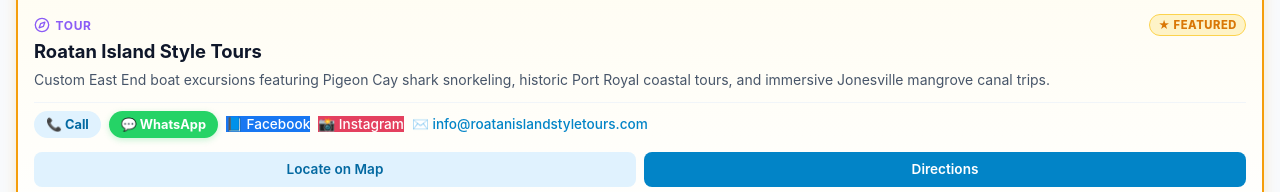
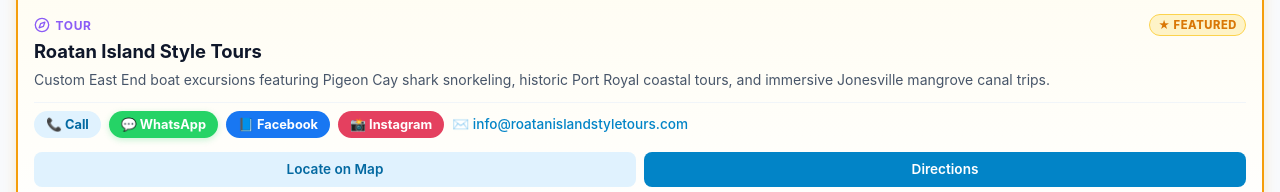
Before and after one commit to bordendesign-rgb/roaspots, a plain HTML site: page index.html in a window 1280 px wide. Shown: the part 739-931 px from the top of the page. Drawn offline with nearby package versions, Linux system fonts and the light colour scheme.

Commit message:
updated button layout for social again

```diff
--- a/app.js
+++ b/app.js
@@ -113,10 +113,10 @@ function renderSpots() {
         contactHTML += `<a href="https://wa.me/${rawDigits}" target="_blank" rel="noopener noreferrer" class="contact-link btn-whatsapp">💬 WhatsApp</a>`;
       }
       if (spot.facebook) {
-        contactHTML += `<a href="${spot.facebook}" target="_blank" rel="noopener noreferrer" class="contact-link" style="background: #1877f2; color: white;">📘 Facebook</a>`;
+        contactHTML += `<a href="${spot.facebook}" target="_blank" rel="noopener noreferrer" class="contact-link btn-social btn-facebook">📘 Facebook</a>`;
       }
       if (spot.instagram) {
-        contactHTML += `<a href="${spot.instagram}" target="_blank" rel="noopener noreferrer" class="contact-link" style="background: #e4405f; color: white;">📸 Instagram</a>`;
+        contactHTML += `<a href="${spot.instagram}" target="_blank" rel="noopener noreferrer" class="contact-link btn-social btn-instagram">📸 Instagram</a>`;
       }
       if (spot.email) {
         contactHTML += `<a href="mailto:${spot.email}" class="contact-link">✉️ ${spot.email}</a>`;
--- a/css/style.css
+++ b/css/style.css
@@ -257,7 +257,9 @@ body {
 
 /* Specific styling for action buttons inside contact info */
 .spot-contact-info .btn-call,
-.spot-contact-info .btn-whatsapp {
+.spot-contact-info .btn-whatsapp,
+.spot-contact-info .btn-facebook,
+.spot-contact-info .btn-instagram {
   display: inline-flex;
   width: auto;
   flex: 0 0 auto;
@@ -266,6 +268,8 @@ body {
   text-decoration: none;
   font-size: 0.8rem;
   font-weight: 700;
+  align-items: center;
+  gap: 4px;
 }
 
 .spot-contact-info .btn-call {
@@ -275,6 +279,16 @@ body {
 
 .spot-contact-info .btn-whatsapp {
   background-color: #25d366;
+  color: #ffffff;
+}
+
+.spot-contact-info .btn-facebook {
+  background-color: #1877f2;
+  color: #ffffff;
+}
+
+.spot-contact-info .btn-instagram {
+  background-color: #e4405f;
   color: #ffffff;
 }
 
```
